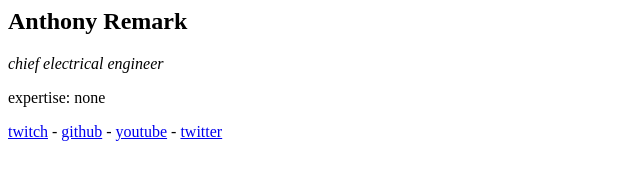
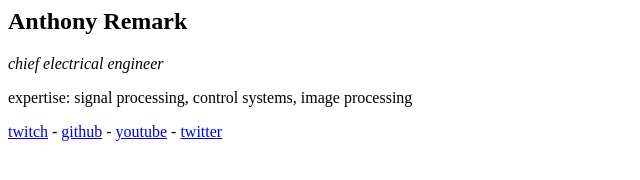
Before and after one commit to marian-scientific/marian-scientific.github.io, a plain HTML site: page staff/anthony.html in a window 1280 px wide. Shown: the whole page, without its empty margins (0-640 px from the left). Drawn offline with Linux system fonts and the light colour scheme.

Commit message:
thanks tony

```diff
--- a/staff/anthony.html
+++ b/staff/anthony.html
@@ -5,7 +5,7 @@
     <body>
         <h2>Anthony Remark</h2>
         <p><i>chief electrical engineer</i></p>
-        <p>expertise: none</p>
+        <p>expertise: signal processing, control systems, image processing</p>
         <p><a href="https://www.twitch.tv/meriwetherremark">twitch</a> - <a href="https://github.com/AnthonyRemarks">github</a> - <a href="https://www.youtube.com/@AnthonyRemarks">youtube</a> - <a href="https://x.com/anthonyremarks">twitter</a></p>
     </body>
 </html>
```
